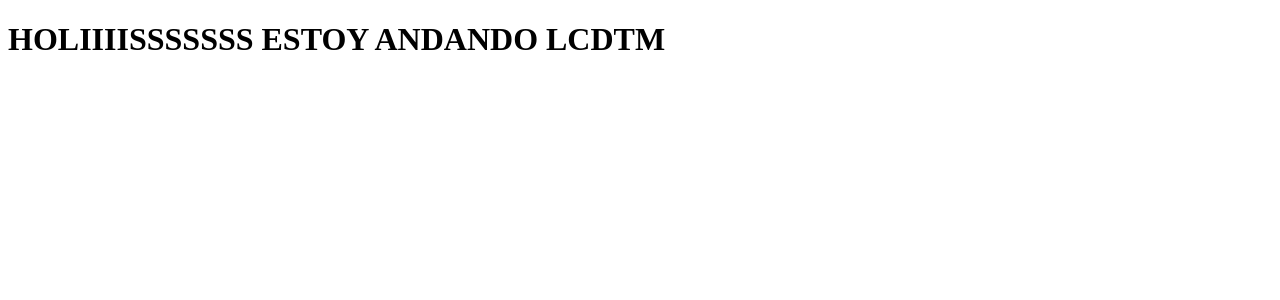
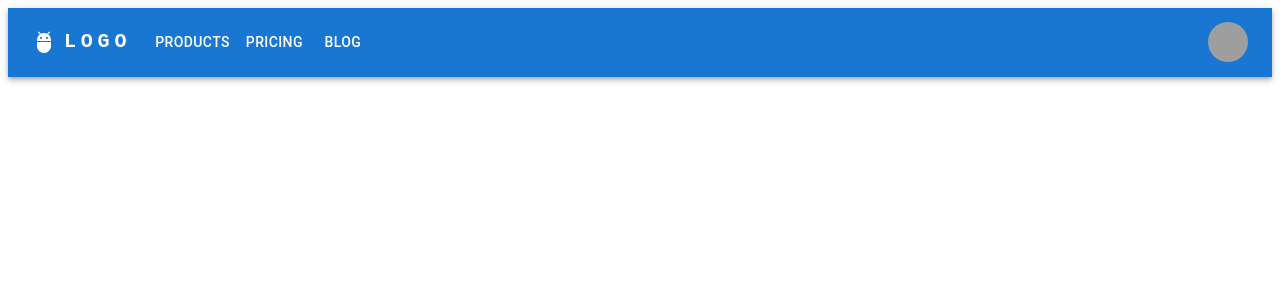
Before and after one commit to aguusoleti/Lets-Print-3D, a Next.js app in the folder Frontend/: page / in a window 1280 px wide. Shown: the top 300 px of the page. Built offline with nearby package versions, Linux system fonts and the light colour scheme; grey boxes are pictures that could not be loaded.

Commit message:
se incorpora miu

```diff
--- a/Frontend/package.json
+++ b/Frontend/package.json
@@ -8,6 +8,7 @@
   "dependencies": {
     "@emotion/react": "^11.10.6",
     "@emotion/styled": "^11.10.6",
+    "@mui/icons-material": "^5.11.11",
     "@mui/material": "^5.11.11",
     "@nextui-org/react": "^1.0.0-beta.12",
     "next": "^13.2.3",
--- /dev/null
+++ b/Frontend/src/components/Navbar/AppBar.js
@@ -0,0 +1,162 @@
+import * as React from 'react';
+import AppBar from '@mui/material/AppBar';
+import Box from '@mui/material/Box';
+import Toolbar from '@mui/material/Toolbar';
+import IconButton from '@mui/material/IconButton';
+import Typography from '@mui/material/Typography';
+import Menu from '@mui/material/Menu';
+import MenuIcon from '@mui/icons-material/Menu';
+import Container from '@mui/material/Container';
+import Avatar from '@mui/material/Avatar';
+import Button from '@mui/material/Button';
+import Tooltip from '@mui/material/Tooltip';
+import MenuItem from '@mui/material/MenuItem';
+import AdbIcon from '@mui/icons-material/Adb';
+
+const pages = ['Products', 'Pricing', 'Blog'];
+const settings = ['Profile', 'Account', 'Dashboard', 'Logout'];
+
+function ResponsiveAppBar() {
+  const [anchorElNav, setAnchorElNav] = React.useState(null);
+  const [anchorElUser, setAnchorElUser] = React.useState(null);
+
+  const handleOpenNavMenu = (event) => {
+    setAnchorElNav(event.currentTarget);
+  };
+  const handleOpenUserMenu = (event) => {
+    setAnchorElUser(event.currentTarget);
+  };
+
+  const handleCloseNavMenu = () => {
+    setAnchorElNav(null);
+  };
+
+  const handleCloseUserMenu = () => {
+    setAnchorElUser(null);
+  };
+
+  return (
+    <AppBar position="static">
+      <Container maxWidth="xl">
+        <Toolbar disableGutters>
+          <AdbIcon sx={{ display: { xs: 'none', md: 'flex' }, mr: 1 }} />
+          <Typography
+            variant="h6"
+            noWrap
+            component="a"
+            href="/"
+            sx={{
+              mr: 2,
+              display: { xs: 'none', md: 'flex' },
+              fontFamily: 'monospace',
+              fontWeight: 700,
+              letterSpacing: '.3rem',
+              color: 'inherit',
+              textDecoration: 'none',
+            }}
+          >
+            LOGO
+          </Typography>
+
+          <Box sx={{ flexGrow: 1, display: { xs: 'flex', md: 'none' } }}>
+            <IconButton
+              size="large"
+              aria-label="account of current user"
+              aria-controls="menu-appbar"
+              aria-haspopup="true"
+              onClick={handleOpenNavMenu}
+              color="inherit"
+            >
+              <MenuIcon />
+            </IconButton>
+            <Menu
+              id="menu-appbar"
+              anchorEl={anchorElNav}
+              anchorOrigin={{
+                vertical: 'bottom',
+                horizontal: 'left',
+              }}
+              keepMounted
+              transformOrigin={{
+                vertical: 'top',
+                horizontal: 'left',
+              }}
+              open={Boolean(anchorElNav)}
+              onClose={handleCloseNavMenu}
+              sx={{
+                display: { xs: 'block', md: 'none' },
+              }}
+            >
+              {pages.map((page) => (
+                <MenuItem key={page} onClick={handleCloseNavMenu}>
+                  <Typography textAlign="center">{page}</Typography>
+                </MenuItem>
+              ))}
+            </Menu>
+          </Box>
+          <AdbIcon sx={{ display: { xs: 'flex', md: 'none' }, mr: 1 }} />
+          <Typography
+            variant="h5"
+            noWrap
+            component="a"
+            href=""
+            sx={{
+              mr: 2,
+              display: { xs: 'flex', md: 'none' },
+              flexGrow: 1,
+              fontFamily: 'monospace',
+              fontWeight: 700,
+              letterSpacing: '.3rem',
+              color: 'inherit',
+              textDecoration: 'none',
+            }}
+          >
+            LOGO
+          </Typography>
+          <Box sx={{ flexGrow: 1, display: { xs: 'none', md: 'flex' } }}>
+            {pages.map((page) => (
+              <Button
+                key={page}
+                onClick={handleCloseNavMenu}
+                sx={{ my: 2, color: 'white', display: 'block' }}
+              >
+                {page}
+              </Button>
+            ))}
+          </Box>
+
+          <Box sx={{ flexGrow: 0 }}>
+            <Tooltip title="Open settings">
+              <IconButton onClick={handleOpenUserMenu} sx={{ p: 0 }}>
+                <Avatar alt="Remy Sharp" src="/static/images/avatar/2.jpg" />
+              </IconButton>
+            </Tooltip>
+            <Menu
+              sx={{ mt: '45px' }}
+              id="menu-appbar"
+              anchorEl={anchorElUser}
+              anchorOrigin={{
+                vertical: 'top',
+                horizontal: 'right',
+              }}
+              keepMounted
+              transformOrigin={{
+                vertical: 'top',
+                horizontal: 'right',
+              }}
+              open={Boolean(anchorElUser)}
+              onClose={handleCloseUserMenu}
+            >
+              {settings.map((setting) => (
+                <MenuItem key={setting} onClick={handleCloseUserMenu}>
+                  <Typography textAlign="center">{setting}</Typography>
+                </MenuItem>
+              ))}
+            </Menu>
+          </Box>
+        </Toolbar>
+      </Container>
+    </AppBar>
+  );
+}
+export default ResponsiveAppBar;
--- a/Frontend/src/components/Navbar/NavBar.js
+++ /dev/null
@@ -1,11 +0,0 @@
-import React from 'react';
-
-const NavBar = () => {
-  return (
-    <div>
-      <h1>HOLIIIISSSSSSS ESTOY ANDANDO LCDTM</h1>
-    </div>
-  );
-};
-
-export default NavBar;
--- a/Frontend/src/components/test.js
+++ b/Frontend/src/components/test.js
@@ -1,6 +1,6 @@
 import { Text, Spacer } from "@nextui-org/react"
 import { Box } from "./Navbar/Box.js"
-import NavbarLayout from './Navbar/NavBar.js'
+import NavbarLayout from './Navbar/AppBar.js'
 export const Test = () => (
 
 
--- a/Frontend/src/pages/index.js
+++ b/Frontend/src/pages/index.js
@@ -1,11 +1,11 @@
 import * as React from 'react';
-import NavBar from "../components/Navbar/NavBar";
+import AppBar from "../components/Navbar/AppBar.js";
 
 
 function HomePage() {
     return (
 
-     <NavBar/>
+     <AppBar/>
 
       )
   }
```
Also changed, not shown: 1 other file (tests, documents, lock files or other folders).
